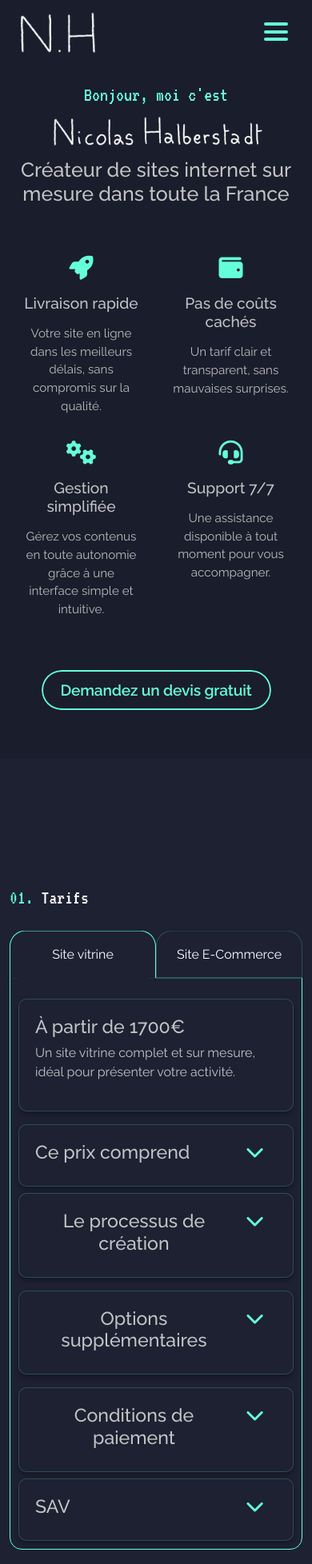
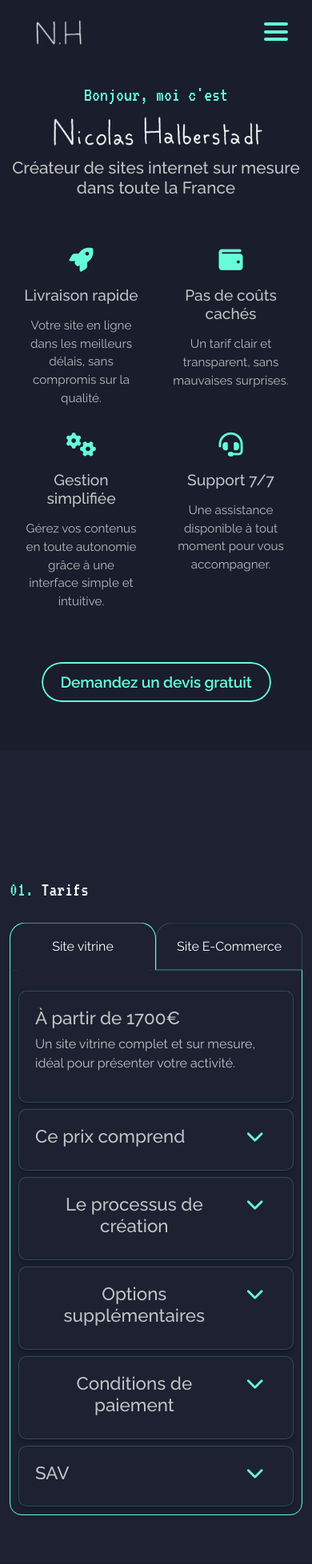
Before and after one commit to NicolasHalberstadt/Portfolio, a Symfony app: template templates/main/index.html.twig in a window 390 px wide. Shown: the top 1956 px of the page at 80% size. Run offline with Twig, Linux system fonts and the light colour scheme; the template is opened without the code that fills it, so the values that code supplies are empty; form fields are guessed from the names that the template uses; style sheets or scripts are compiled from the project's sources; some libraries are stand-ins or nearby versions.

Commit message:
Revert "Revert "add 404 custom""
This reverts commit 34b8493cbdc05a4a14a1d6307726b15655930c85.

```diff
--- a/assets/styles/app.scss
+++ b/assets/styles/app.scss
@@ -38,6 +38,11 @@ $lightGrey: #c4c4c4;
 }
 .ml-55 {
     margin-left: 55px;
+}
+@media screen and (max-width: 768px) {
+    .mt-md-0 {
+        margin-top: 0 !important;
+    }
 }
 
 section {
@@ -115,6 +120,9 @@ html {
                         padding-left: 3rem;
                         @media screen and (max-width: 768px) {
                             padding: 0;
+                        }
+                        img {
+                            transform: scale(0.6);
                         }
                     }
                     .main_list {
@@ -306,6 +314,7 @@ html {
 
                     @media screen and (max-width: 768px) {
                         line-height: normal;
+                        font-size:1.3rem;
                     }
                 }
 
@@ -524,6 +533,7 @@ html {
                                 @media screen and (max-width: 768px) {
                                     display: flex;
                                     justify-content: space-between;
+                                    font-size: 1.4rem;
                                 }
                                 & span {
                                     color: $neonGreen;
@@ -873,6 +883,59 @@ html {
             }
         }
     }
+
+    //\\ Error Page 404 //\\
+    // .error-page {
+    //     background-color: $darkBlue;
+    //     color: $lightGrey;
+    //     min-height: 100vh;
+    //     display: flex;
+    //     justify-content: center;
+    //     align-items: center;
+    //     text-align: center;
+
+    //     .container {
+    //         padding: 20px;
+    //         background-color: $darkerBlue;
+    //         border-radius: 10px;
+    //         box-shadow: 0px 4px 6px rgba(0, 0, 0, 0.3);
+
+    //         .error-code {
+    //             font-family: "VT323", serif;
+    //             font-size: 10rem;
+    //             color: $neonGreen;
+    //             margin-bottom: 20px;
+    //         }
+
+    //         .error-message {
+    //             font-size: 1.5rem;
+    //             margin-bottom: 30px;
+    //             color: $lightGrey;
+    //         }
+
+    //         .home-button {
+    //             text-decoration: none;
+    //             font-size: 1.2rem;
+    //             background-color: $neonGreen;
+    //             color: $darkBlue;
+    //             border: none;
+    //             padding: 10px 30px;
+    //             border-radius: 50px;
+    //             cursor: pointer;
+    //             transition:
+    //                 background-color 0.2s ease-in-out,
+    //                 color 0.2s ease-in-out,
+    //                 border 0.2s ease-in-out;
+    //             &:hover {
+    //                 background-color: $darkBlue;
+    //                 color: $neonGreen;
+    //                 border: 1px solid $neonGreen;
+    //             }
+    //         }
+    //     }
+    // }
+
+    //\\ !Error Page 404! \\
 }
 // ### Keyframes ###
 @-webkit-keyframes inM {
```
Also changed, not shown: templates/bundles/TwigBundle/Exception/error404.html.twig (added, +11 -0 lines).
